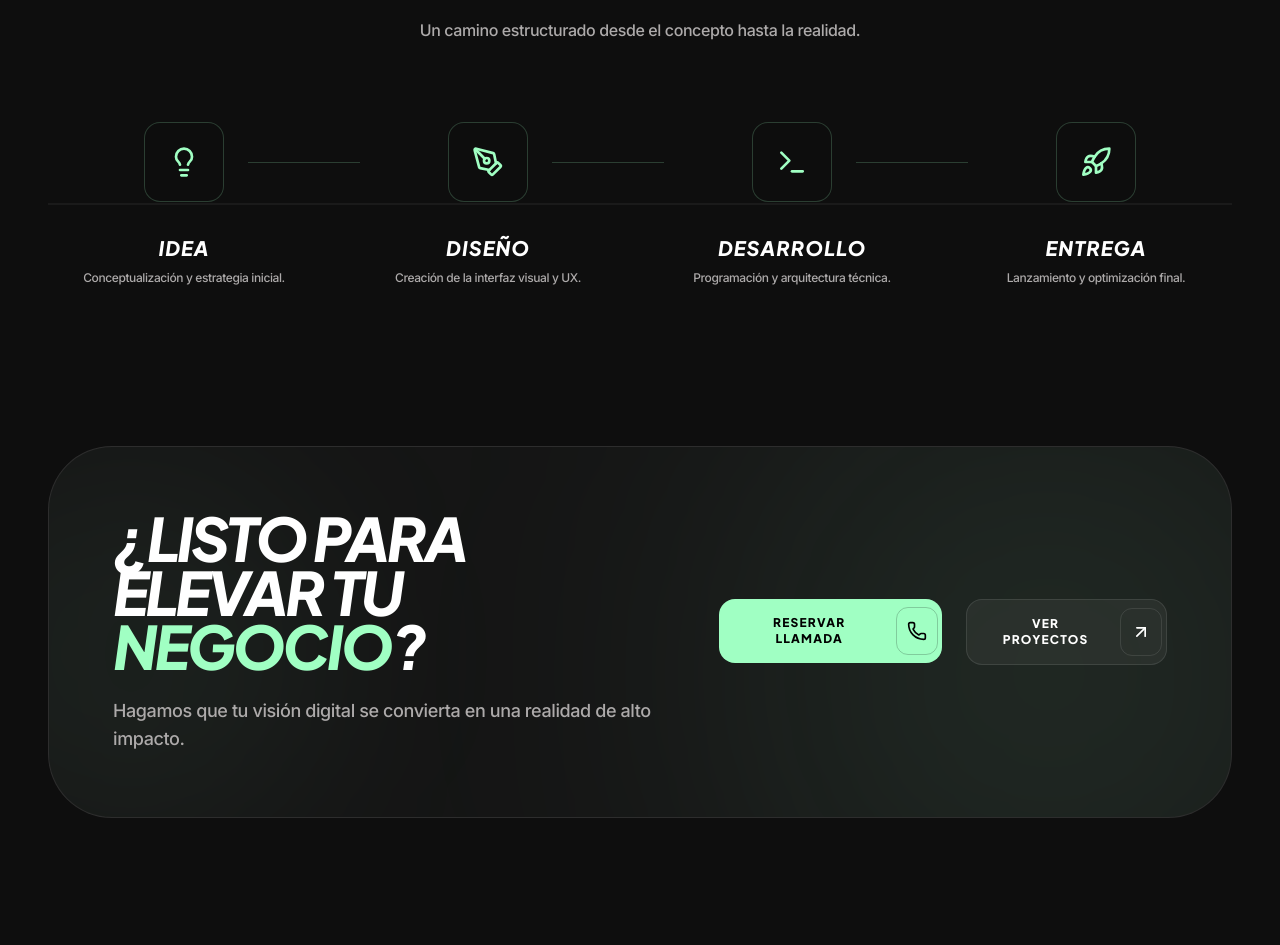
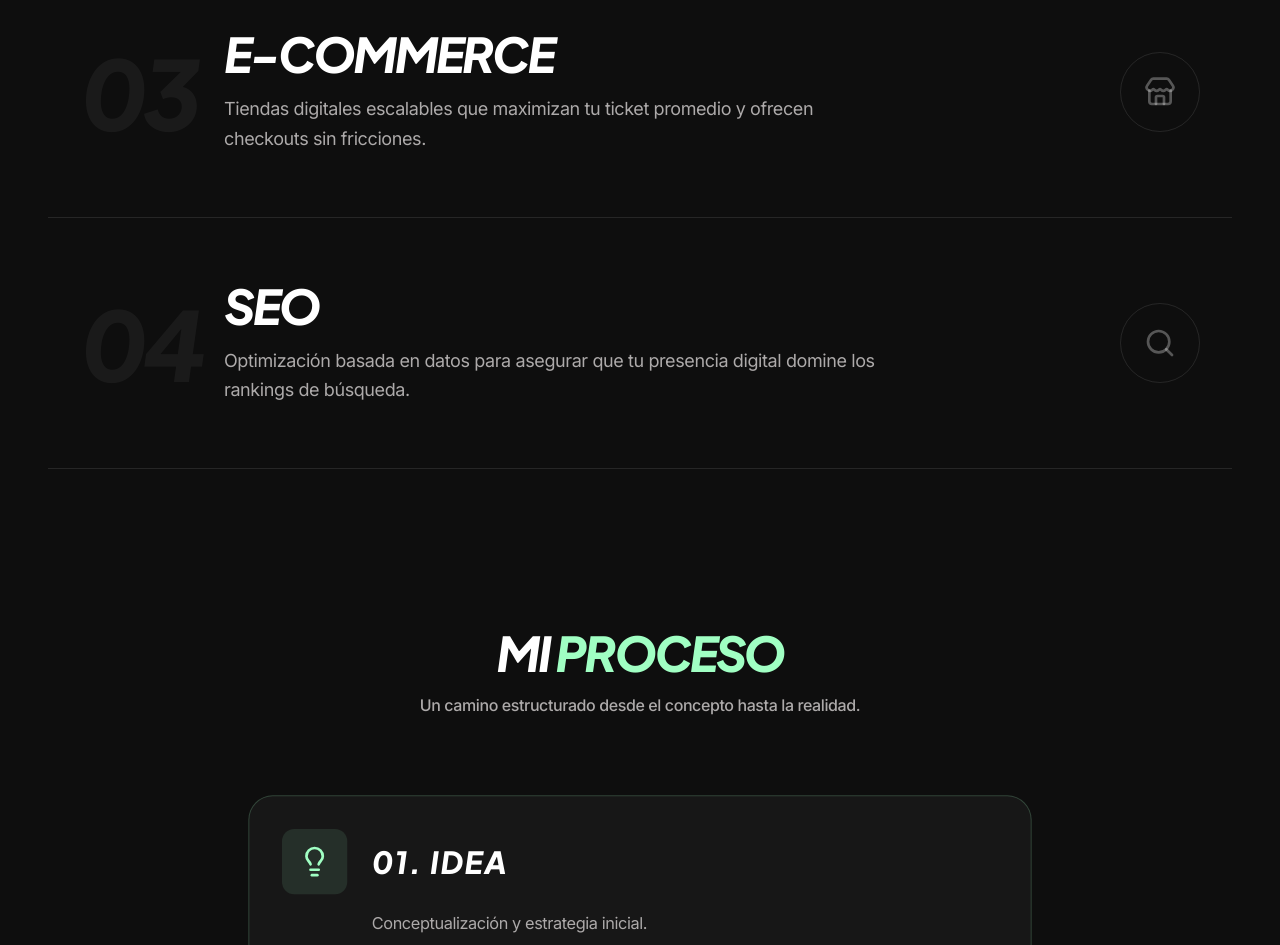
Before and after one commit to lautibus-a11y/PortFolioBroadcast, a React (Vite) app: page / in a window 1280 px wide. Shown: the part 3381-4326 px from the top of the page. Built offline with nearby package versions, Linux system fonts and the light colour scheme.

Commit message:
feat(services): modern accordion process and new list cards

```diff
--- a/src/components/Services.tsx
+++ b/src/components/Services.tsx
@@ -44,60 +44,78 @@ export default function Services() {
         titleThin="para generar impacto"
       />
 
-      <div className="grid grid-cols-1 sm:grid-cols-2 lg:grid-cols-4 gap-6 sm:gap-8 mb-24 md:mb-40">
+      <div className="flex flex-col border-t border-white/10 mb-24 md:mb-40">
         {services.map((service, i) => (
-          <ScrollReveal key={service.title} delay={i * 0.1} direction="up" distance={40}>
-            <div className="glass-card p-8 sm:p-10 rounded-[2.5rem] h-full group">
-              <motion.div
-                whileHover={{ rotateY: 180, scale: 1.1 }}
-                transition={{ duration: 0.6 }}
-                className="w-12 h-12 sm:w-14 sm:h-14 bg-primary/10 rounded-2xl flex items-center justify-center mb-6 sm:mb-8 group-hover:bg-primary transition-colors"
-              >
-                <service.icon className="text-primary group-hover:text-black w-6 h-6 sm:w-7 sm:h-7 transition-colors" />
-              </motion.div>
-              <h3 className="font-headline text-xl sm:text-2xl font-bold mb-4">{service.title}</h3>
-              <p className="text-on-surface-variant text-xs sm:text-sm leading-relaxed">{service.description}</p>
+          <ScrollReveal key={service.title} delay={i * 0.1} direction="up" distance={20}>
+            <div className="group flex flex-col md:flex-row md:items-center py-10 md:py-16 border-b border-white/10 hover:bg-white/[0.01] transition-all duration-500 px-4 sm:px-8 gap-6 md:gap-12">
+              {/* Number */}
+              <div className="font-headline text-white/5 group-hover:text-primary/20 transition-colors duration-500 text-6xl md:text-8xl font-black italic tracking-tighter w-24 leading-none">
+                0{i + 1}
+              </div>
+
+              {/* Content */}
+              <div className="flex-1">
+                <h3 className="font-headline text-3xl md:text-5xl font-black mb-4 group-hover:text-primary transition-colors duration-500 uppercase italic tracking-tighter">
+                  {service.title}
+                </h3>
+                <p className="text-on-surface-variant text-base md:text-lg max-w-2xl leading-relaxed">
+                  {service.description}
+                </p>
+              </div>
+
+              {/* Icon */}
+              <div className="w-14 h-14 md:w-20 md:h-20 rounded-full border border-white/10 flex items-center justify-center group-hover:scale-110 group-hover:border-primary group-hover:bg-primary/5 transition-all duration-500 shrink-0">
+                <service.icon className="w-6 h-6 md:w-8 md:h-8 text-white/30 group-hover:text-primary transition-colors" />
+              </div>
             </div>
           </ScrollReveal>
         ))}
       </div>
 
-      {/* Story Timeline */}
+      {/* Scroll Accordion Process */}
       <div className="mb-24 md:mb-40">
         <ScrollReveal direction="up">
           <div className="text-center mb-16 md:mb-20">
-            <h3 className="font-headline text-3xl sm:text-4xl md:text-5xl font-black uppercase italic tracking-tighter mb-4">Nuestro <span className="text-primary">Proceso</span></h3>
+            <h3 className="font-headline text-3xl sm:text-4xl md:text-5xl font-black uppercase italic tracking-tighter mb-4">Mi <span className="text-primary">Proceso</span></h3>
             <p className="text-on-surface-variant max-w-xl mx-auto font-medium text-sm sm:text-base">Un camino estructurado desde el concepto hasta la realidad.</p>
           </div>
         </ScrollReveal>
 
-        <div className="relative">
-          {/* Timeline Line */}
-          <div className="absolute top-1/2 left-0 w-full h-px bg-white/10 hidden lg:block -translate-y-1/2"></div>
-
-          <div className="grid grid-cols-1 sm:grid-cols-2 lg:grid-cols-4 gap-12 lg:gap-8 relative z-10">
-            {steps.map((step, i) => (
-              <ScrollReveal key={step.title} delay={i * 0.2} direction="up">
-                <div className="group text-center px-4">
-                  <div className="relative mb-6 sm:mb-8 flex justify-center">
-                    <motion.div
-                      whileInView={{ scale: [0, 1.2, 1] }}
-                      viewport={{ once: true }}
-                      transition={{ delay: i * 0.2, duration: 0.8 }}
-                      className="w-16 h-16 sm:w-20 sm:h-20 rounded-2xl glass-card flex items-center justify-center border-primary/20 group-hover:border-primary transition-all duration-500 bg-surface/80"
-                    >
-                      <step.icon className="text-primary w-6 h-6 sm:w-8 sm:h-8" />
-                    </motion.div>
-                    {i < steps.length - 1 && (
-                      <div className="absolute top-1/2 left-[calc(50%+4rem)] w-[calc(100%-8rem)] h-px bg-primary/20 hidden lg:block"></div>
-                    )}
-                  </div>
-                  <h4 className="font-headline text-lg sm:text-xl font-bold mb-2 uppercase italic tracking-wider">{step.title}</h4>
-                  <p className="text-on-surface-variant text-[10px] sm:text-xs font-medium px-2 sm:px-4">{step.desc}</p>
+        <div className="flex flex-col gap-4 max-w-3xl mx-auto px-4 sm:px-0">
+          {steps.map((step, i) => (
+            <motion.div
+              key={step.title}
+              initial="closed"
+              whileInView="open"
+              viewport={{ margin: "-25% 0px -25% 0px", amount: 0.3 }}
+              variants={{
+                open: { backgroundColor: "rgba(255,255,255,0.04)", borderColor: "rgba(160,255,195,0.2)", scale: 1.02 },
+                closed: { backgroundColor: "rgba(255,255,255,0.01)", borderColor: "rgba(255,255,255,0.05)", scale: 1 }
+              }}
+              className="border rounded-3xl p-6 sm:p-8 transition-all duration-500 overflow-hidden flex flex-col justify-center"
+            >
+              <div className="flex items-center gap-6">
+                <div className="w-12 h-12 sm:w-16 sm:h-16 rounded-xl bg-primary/10 flex items-center justify-center text-primary shrink-0">
+                  <step.icon className="w-6 h-6 sm:w-8 sm:h-8" />
                 </div>
-              </ScrollReveal>
-            ))}
-          </div>
+                <h4 className="font-headline text-xl sm:text-3xl font-black uppercase italic tracking-wider">
+                  0{i + 1}. {step.title}
+                </h4>
+              </div>
+              <motion.div
+                variants={{
+                  open: { height: "auto", opacity: 1, marginTop: "1rem" },
+                  closed: { height: 0, opacity: 0, marginTop: 0 }
+                }}
+                transition={{ duration: 0.4 }}
+                className="overflow-hidden"
+              >
+                <p className="text-on-surface-variant text-sm sm:text-base font-body pl-[4.5rem] sm:pl-[5.5rem]">
+                  {step.desc}
+                </p>
+              </motion.div>
+            </motion.div>
+          ))}
         </div>
       </div>
 
```
